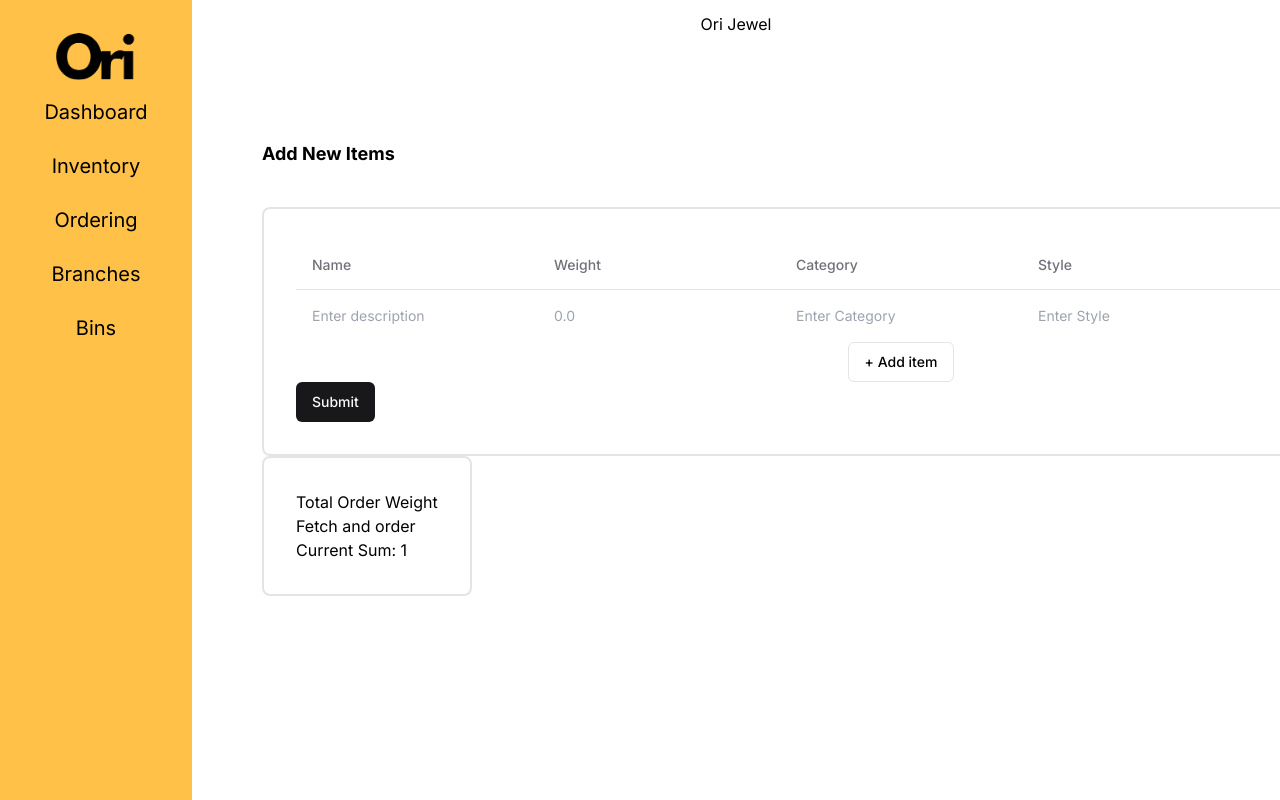
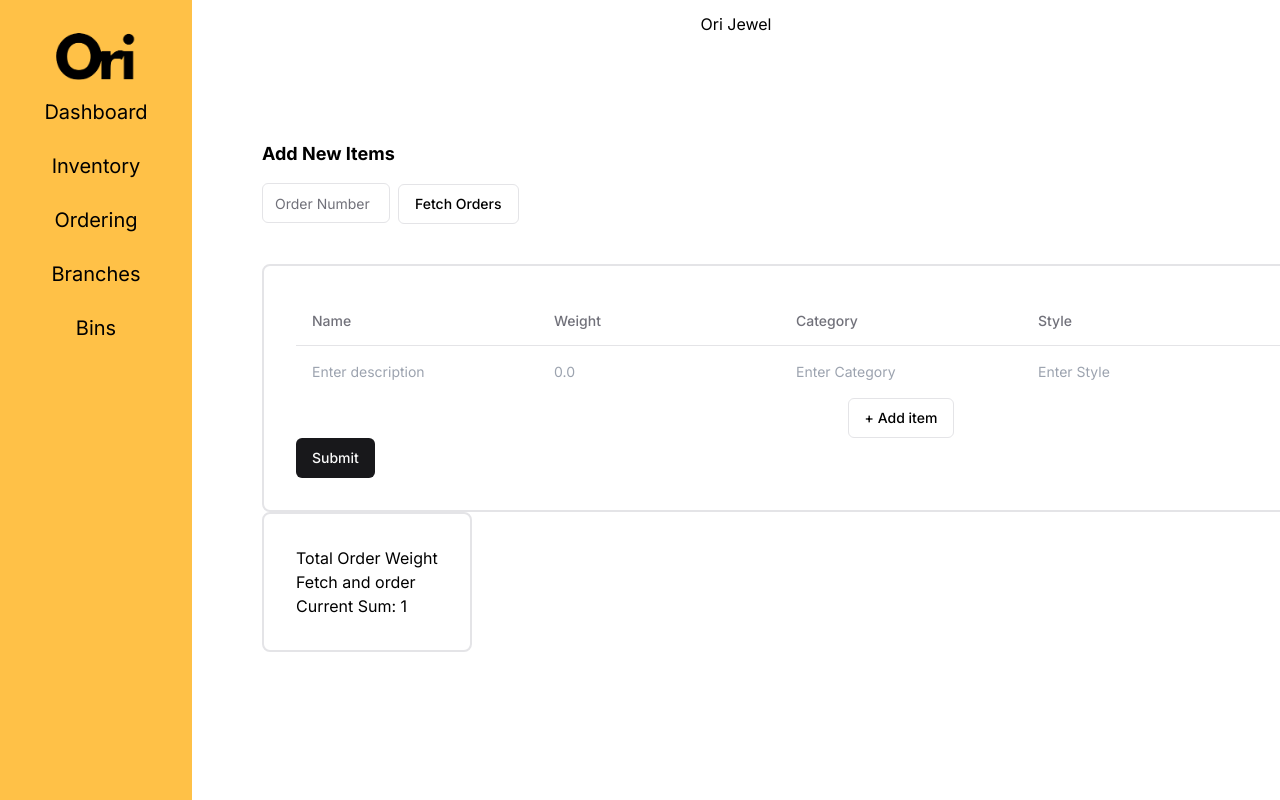
Before and after one commit to grayowldev/ori-web, a Next.js app: page /inventory/create-inventory-item in a window 1280 px wide. Built offline with nearby package versions, Linux system fonts and the light colour scheme.

Commit message:
Next 14 update fix 4

```diff
--- a/app/inventory/create-inventory-item/page.tsx
+++ b/app/inventory/create-inventory-item/page.tsx
@@ -1,17 +1,13 @@
 'use client'
 import {useState} from "react";
 import Slider from "@/components/Sliders/slider";
-// import {getAllOrders} from "@/services/ori/oriOrdering";
-// import {Simulate} from "react-dom/test-utils";
-// import input = Simulate.input;
-// import {arrayOf} from "prop-types";
 import {createInventoryItems} from "@/services/inventory";
-// import {Input} from "@/components/ui/input";
+import {Input} from "@/components/ui/input";
 import {Button} from "@/components/ui/button";
 import {
     Table,
     TableBody,
-//     TableCaption,
+    TableCaption,
     TableCell,
     TableHead,
     TableHeader,
@@ -45,23 +41,15 @@
         }
     ])
     const [weightSum, setWeightSum] = useState(1)
-    // const triggerRightSlider = () => {
-    //     setShowRightSlider(!showRightSlider)
-    //     console.log(showRightSlider)
-    // }
+    const triggerRightSlider = () => {
+        setShowRightSlider(!showRightSlider)
+        console.log(showRightSlider)
+    }
 
     let handleOrderSelection = (data: any) => {
         setPurchaseOrder(data)
         console.log('order: ',purchaseOrder)
     }
-
-    // let updateItemQty = (event: any) => {
-    //     console.log('update vals')
-    //     if (event.target != null) {
-    //         console.log('event', event.target)
-    //         setItemQty(event.target.value)
-    //     }
-    // }
 
 
     let generateTableRows = () => {
@@ -192,27 +180,12 @@
 
             {showRightSlider && <Slider orderSelection={handleOrderSelection} isSidebarVisible={showRightSlider}/>}
             <div className={"item-container order-fetch-container"}>
-                {/*<Input className={"w-32 inline"} placeholder={purchaseOrder != null  ? purchaseOrder['id'] : "Order Number"}/>*/}
-                {/*<Button className={"ml-2"} variant={"outline"}  onClick={triggerRightSlider}>*/}
-                {/*    Fetch Orders*/}
-                {/*</Button>*/}
+                <Input className={"w-32 inline"} placeholder={purchaseOrder != null  ? purchaseOrder['id'] : "Order Number"}/>
+                <Button className={"ml-2"} variant={"outline"}  onClick={triggerRightSlider}>
+                    Fetch Orders
+                </Button>
 
             </div>
-
-            {/*<div className={"order-fetch-container"}>*/}
-            {/*    <div>*/}
-            {/*        Number of items to create:*/}
-            {/*    </div>*/}
-
-            {/*    <Input*/}
-            {/*        className={"w-20 inline"}*/}
-            {/*        type={"number"}*/}
-            {/*        placeholder="0"*/}
-            {/*        onChange={updateItemQty}*/}
-            {/*    />*/}
-            {/*    <Button className={"w-32 ml-4"} onClick={generateTableRows}>*/}
-            {/*        Set</Button>*/}
-            {/*</div>*/}
 
             {/*todo: Create table rows depending on number of items being created*/}
 
@@ -230,7 +203,7 @@
                     <TableBody>
                         {(
                             tableRows.map((item:any, index:number) => {
-                {/*        /!*        console.log(tableRows)*!/*/}
+                                console.log(tableRows)
                                 return (
                                     <TableRow key={item.id}>
                                         <TableCell>
```
